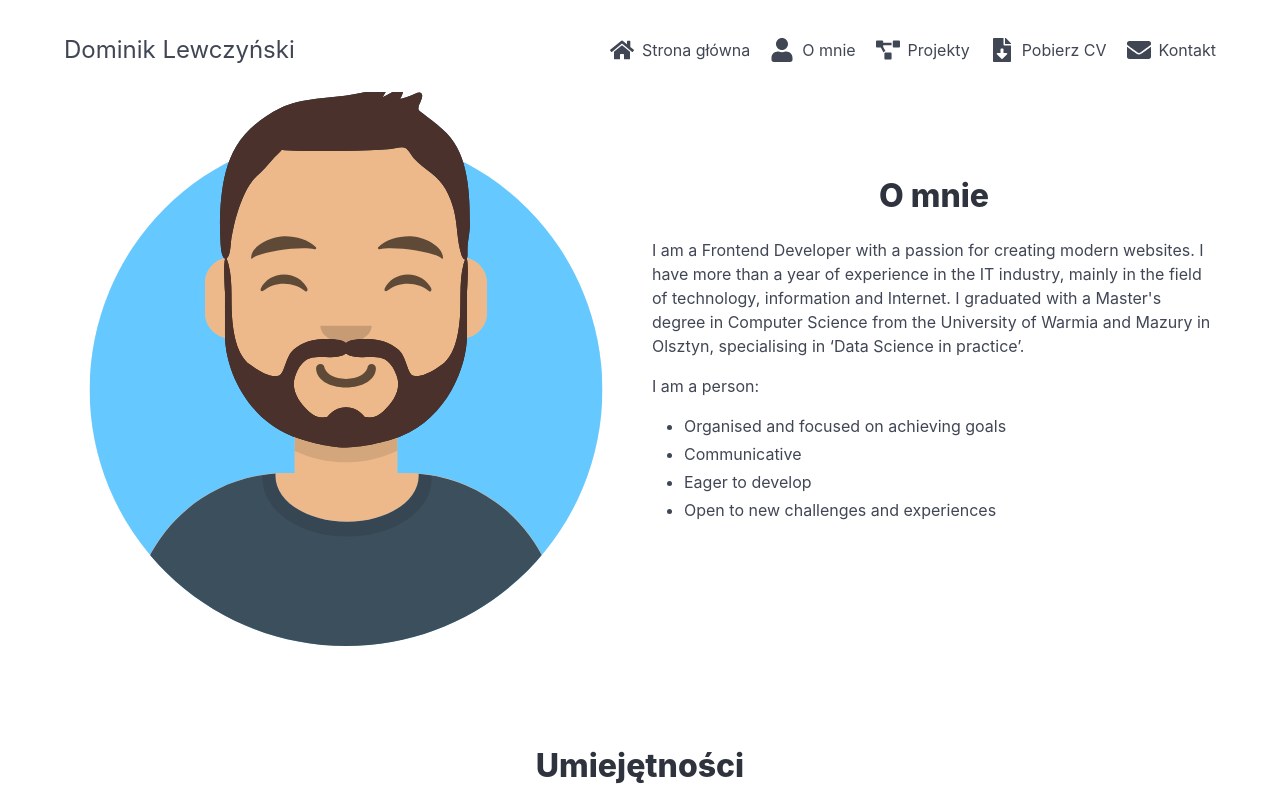
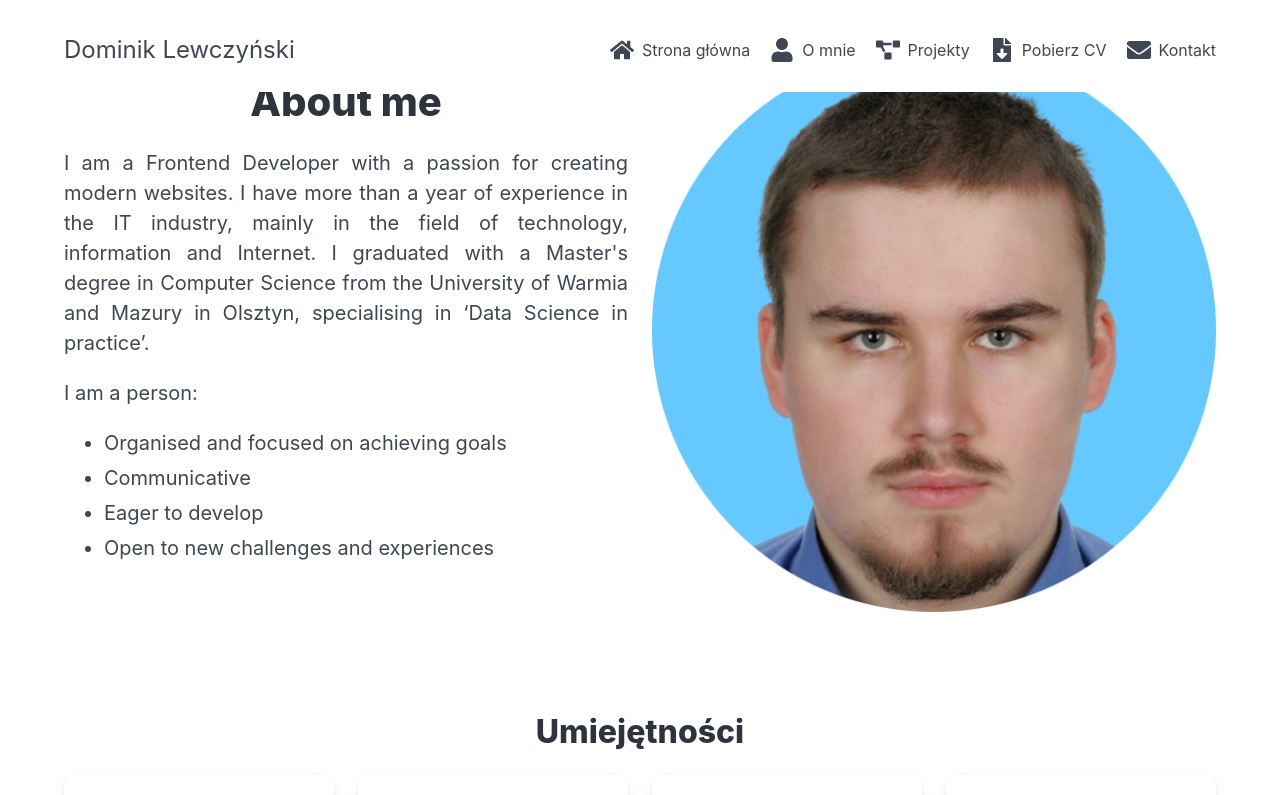
Before and after one commit to DLQuake/portfolio, a Next.js app: page /about in a window 1280 px wide. Shown: the top 795 px of the page. Built offline with nearby package versions, Linux system fonts and the light colour scheme.

Commit message:
Move photo from left to right

```diff
--- a/src/app/about/page.js
+++ b/src/app/about/page.js
@@ -7,18 +7,8 @@ const AboutPage = () => {
             <div className="section">
                 <div className="container">
                     <div className="columns is-vcentered">
-                        <div className="column is-half">
-                            <Image
-                                src="/images/avataaars.svg" // Upewnij się, że ścieżka do zdjęcia jest poprawna
-                                alt="Moje zdjęcie"
-                                width={400}
-                                height={400}
-                                layout="responsive"
-                                priority
-                            />
-                        </div>
-                        <div className="column is-half content">
-                            <h1 className="title has-text-centered">O mnie</h1>
+                        <div className="column is-size-5 is-half content has-text-justified">
+                            <h1 className="title is-size-2 has-text-centered">About me</h1>
                             <p>
                                 I am a Frontend Developer with a passion for creating modern websites.
                                 I have more than a year of experience in the IT industry, mainly in the field
@@ -36,6 +26,15 @@ const AboutPage = () => {
                                 <li>Open to new challenges and experiences</li>
                             </ul>
                         </div>
+                        <div className="column is-half">
+                            <Image
+                                src="/images/photo.png"
+                                alt="Moje zdjęcie"
+                                width={571}
+                                height={0}
+                                priority
+                            />
+                        </div>
                     </div>
                 </div>
             </div>
```
